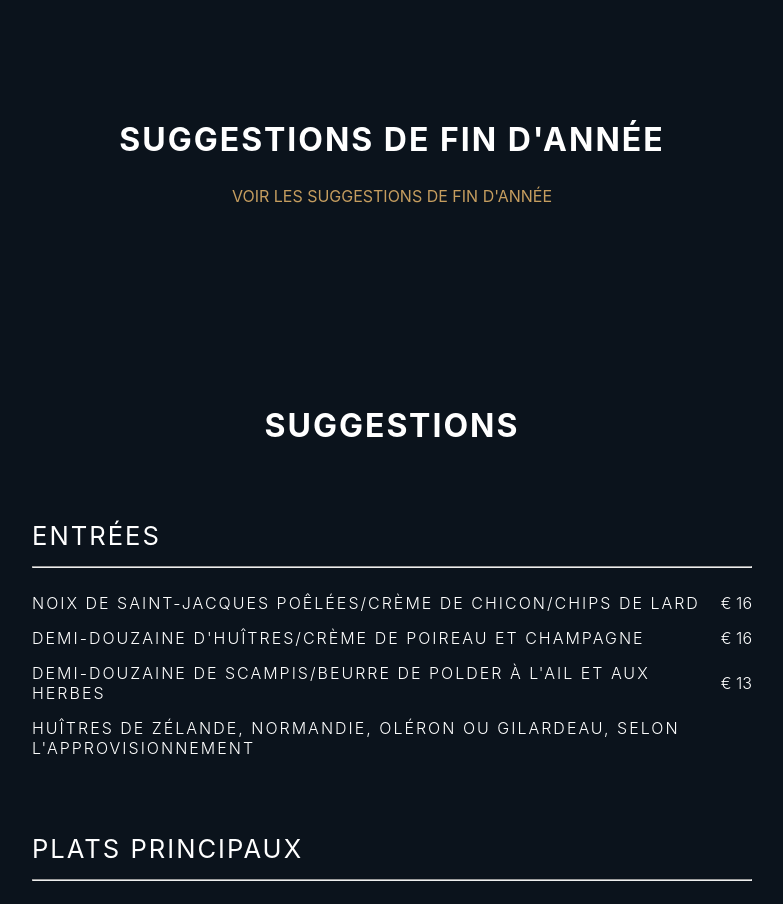
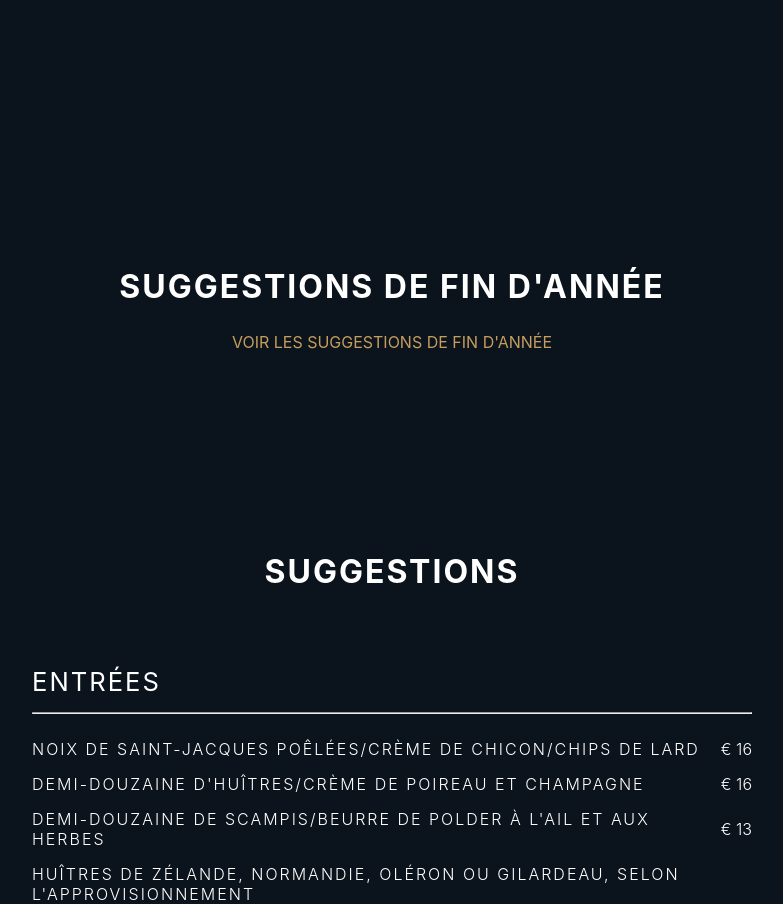
Before and after one commit to ianvln/capecod.next, a Next.js app: page /fr in a window 1280 px wide. Shown: the part 880-1784 px from the top of the page, without its empty margins (248-1031 px from the left). Built offline with nearby package versions, Linux system fonts and the light colour scheme; a web font is replaced by a local one.

Commit message:
add padding to make sure

```diff
--- a/pages/fr.tsx
+++ b/pages/fr.tsx
@@ -31,7 +31,7 @@ const Home: NextPage = () => {
         </div>
       </section>
 
-      <section id="suggestions-ye" style={sectionStyle}>
+      <section id="suggestions-ye" style={{...sectionStyle, paddingTop: 120}}>
         <Fade triggerOnce>
           <h1 style={sectionTitleStyle}> Suggestions de fin d&apos;année </h1>
         </Fade>
--- a/pages/index.tsx
+++ b/pages/index.tsx
@@ -35,7 +35,7 @@ const Home: NextPage = () => {
         <Promo />
       </section>
 
-      <section id="suggestions-ye" style={sectionStyle}>
+      <section id="suggestions-ye" style={{...sectionStyle, paddingTop: 120}}>
         <Fade triggerOnce>
           <h1 style={sectionTitleStyle}> Feestsuggesties </h1>
         </Fade>
```
